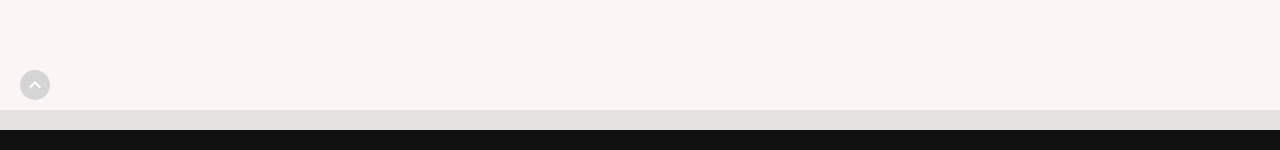
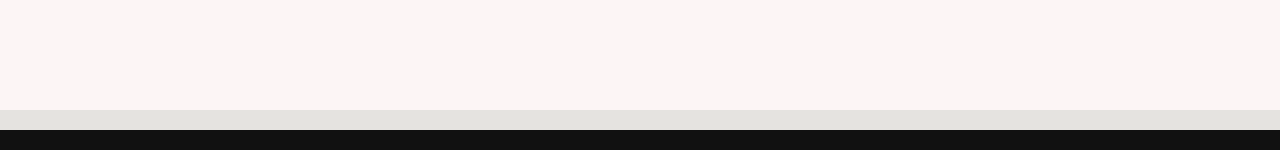
Before and after one commit to amin-qanbari/React-Shopping-Site-UI-Design-Redux-main, a React (Create React App) app: page / in a window 1280 px wide. Shown: the part 2345-2495 px from the top of the page. Built offline with nearby package versions, Linux system fonts and the light colour scheme.

Commit message:
remove jump in Newsletter component

```diff
--- a/src/components/Newsletter.js
+++ b/src/components/Newsletter.js
@@ -3,7 +3,7 @@ import styled from "styled-components";
 
 
 //material ui
-import { KeyboardArrowUp , Send} from "@material-ui/icons";
+import { Send} from "@material-ui/icons";
 
 const Container = styled.div`
   height: 60vh;
@@ -111,46 +111,7 @@ const Button = styled.button`
   align-items: center;
 `;
 
-const A = styled.a`
-  background-color: #d5d5d5;
-  width: 30px;
-  height: 30px;
-  display: flex;
-  align-items: center;
-  justify-content: center;
-  border-radius: 100%;
-  position: absolute;
-  bottom: 10px;
-  left: 20px;
-  transition: all 0.2s ease;
 
-  &:hover:before {
-    opacity: 1;
-    visibility: visible;
-  }
-
-  &:before {
-    content: attr(data-hover);
-    visibility: hidden;
-    opacity: 0;
-    width: 80px;
-    background-color: #cecece;
-    color: #fff;
-    font-size: 10px;
-    text-align: center;
-    border-radius: 5px;
-    padding: 5px;
-    transition: opacity 0.2s ease-in-out;
-    position: absolute;
-    z-index: 1;
-    left: 0;
-    top: 110%;
-  }
-
-  &:hover {
-    transform: scale(1.1);
-  }
-`;
 
 const Newsletter = () => {
   return (
@@ -160,9 +121,7 @@ const Newsletter = () => {
         <Input placeholder=" ایمیل خود را وارد کنید" />
         <Button><Send/></Button>
       </InputContainer>
-      <A href="#top" data-hover="پرش به بالا">
-        <KeyboardArrowUp />
-      </A>
+
     </Container>
   );
 };
```
